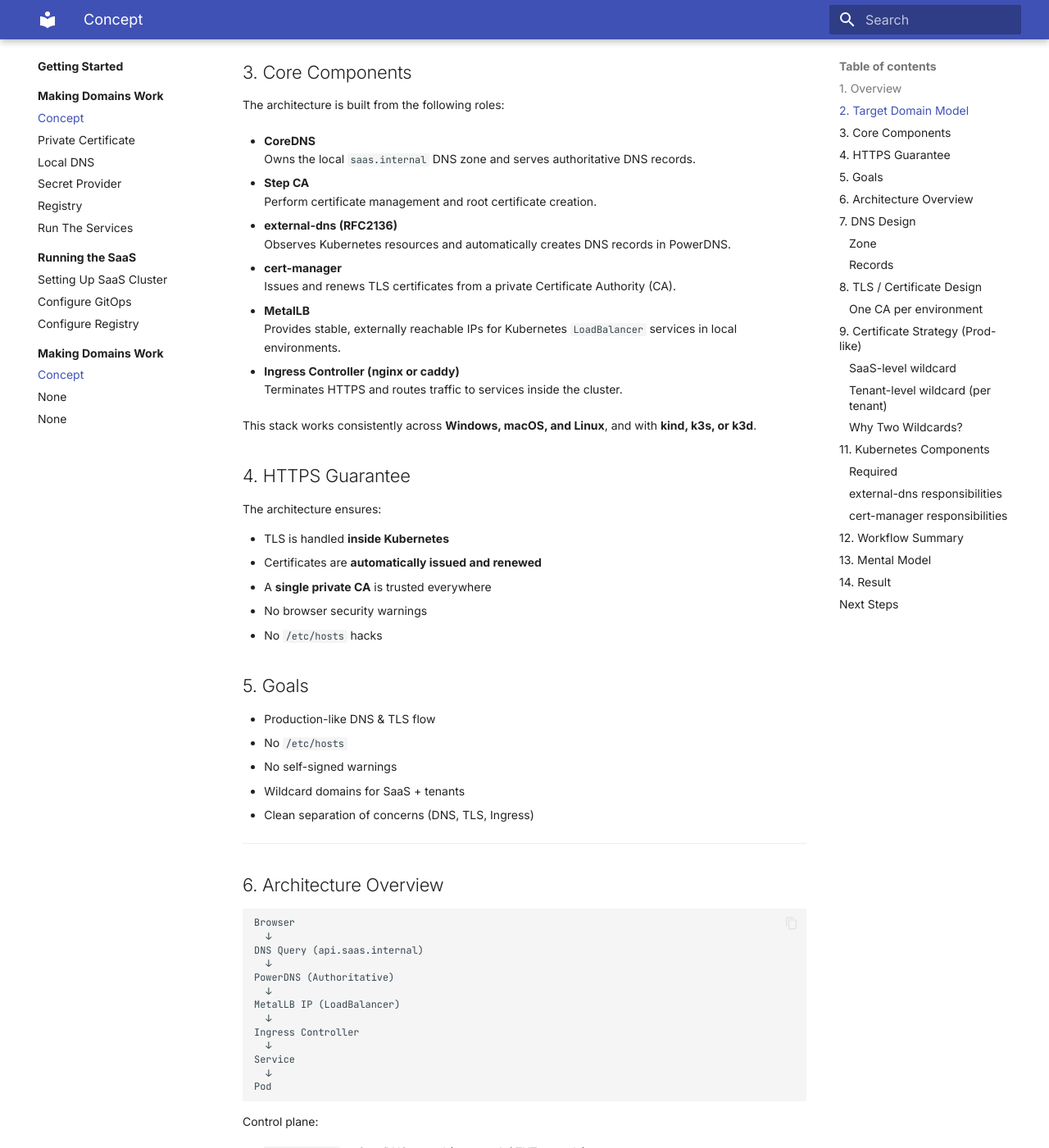
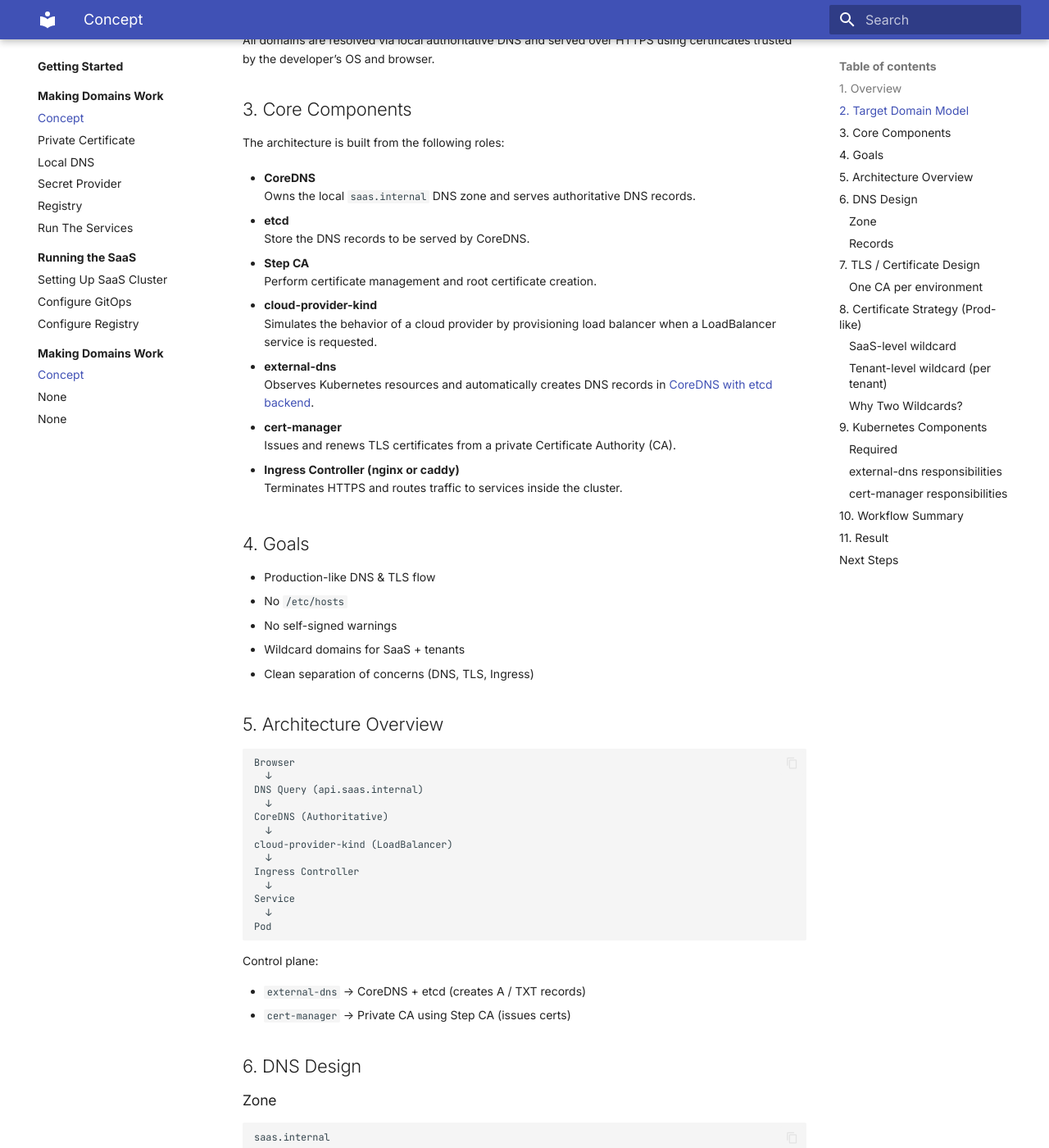
Before and after one commit to taufiqibrahim/saas-data-platform-on-kubernetes, an MkDocs documentation site: the page built from docs/getting-started/01-making-domains-work/01-local-concept.md, in a window 1280 px wide and 1400 px high, scrolled down 790 px. Shown: the whole window at 82% size. Built offline with MkDocs 1.6.1 and Material for MkDocs 9.7.7, drawn with Linux system fonts in a browser that asks for light colours; some of the changed text lies outside the part shown.

Commit message:
commit before

````diff
--- a/docs/getting-started/01-making-domains-work/01-local-concept.md
+++ b/docs/getting-started/01-making-domains-work/01-local-concept.md
@@ -26,35 +27,25 @@
 - **CoreDNS**
   Owns the local `saas.internal` DNS zone and serves authoritative DNS records.
 
+- **etcd**
+  Store the DNS records to be served by CoreDNS.
+
 - **Step CA**
   Perform certificate management and root certificate creation.
 
-- **external-dns (RFC2136)**
-  Observes Kubernetes resources and automatically creates DNS records in PowerDNS.
+- **cloud-provider-kind**
+  Simulates the behavior of a cloud provider by provisioning load balancer when a LoadBalancer service is requested.
+
+- **external-dns**
+  Observes Kubernetes resources and automatically creates DNS records in [CoreDNS with etcd backend](https://kubernetes-sigs.github.io/external-dns/v0.20.0/docs/tutorials/coredns-etcd/).
 
 - **cert-manager**
   Issues and renews TLS certificates from a private Certificate Authority (CA).
 
-- **MetalLB**
-  Provides stable, externally reachable IPs for Kubernetes `LoadBalancer` services in local environments.
-
 - **Ingress Controller (nginx or caddy)**
   Terminates HTTPS and routes traffic to services inside the cluster.
 
-This stack works consistently across **Windows, macOS, and Linux**, and with **kind, k3s, or k3d**.
-
-## 4. HTTPS Guarantee
-
-The architecture ensures:
-
-- TLS is handled **inside Kubernetes**
-- Certificates are **automatically issued and renewed**
-- A **single private CA** is trusted everywhere
-- No browser security warnings
-- No `/etc/hosts` hacks
-
-
-## 5. Goals
+## 4. Goals
 
 * Production-like DNS & TLS flow
 * No `/etc/hosts`
@@ -62,18 +53,16 @@
 * Wildcard domains for SaaS + tenants
 * Clean separation of concerns (DNS, TLS, Ingress)
 
----
-
-## 6. Architecture Overview
+## 5. Architecture Overview
 
 ```
 Browser
   ↓
 DNS Query (api.saas.internal)
   ↓
-PowerDNS (Authoritative)
+CoreDNS (Authoritative)
   ↓
-MetalLB IP (LoadBalancer)
+cloud-provider-kind (LoadBalancer)
   ↓
 Ingress Controller
   ↓
@@ -95,15 +84,14 @@
 saas.internal
 ```
 
-Managed **only** by PowerDNS (authoritative).
+Managed **only** by CoreDNS (authoritative).
 
 ### Records
 
 * Created automatically by `external-dns`
 * Based on `Service` / `Ingress` objects
-* No manual `pdnsutil` once automated
 
-## 8. TLS / Certificate Design
+## 7. TLS / Certificate Design
 
 ### One CA per environment
 
@@ -168,38 +156,29 @@
 ### external-dns responsibilities
 
 * Watches Services / Ingresses
-* Creates DNS records in PowerDNS
+* Creates DNS records in CoreDNS with etcd backend
 * No DNS resolution involved
 
 ### cert-manager responsibilities
 
-* Issues certs from the private CA
+* Issues certs from the private CA (Step CA)
 * Stores certs as Kubernetes Secrets
 * Renews automatically
 
-## 12. Workflow Summary
+## 10. Workflow Summary
 
 1. Private CA is created (once)
 2. CA is trusted by OS & browser
-3. CA is imported into cert-manager
-4. MetalLB assigns IP to Ingress Service
-5. external-dns creates DNS records
-6. cert-manager issues wildcard certs
+3. CA is imported into **cert-manager** using **Cluster Issuer**
+4. **cloud-provider-kind** assigns IP to Ingress Service
+5. **external-dns** creates DNS records
+6. **cert-manager** issues certs
 7. Ingress serves HTTPS traffic
 
-## 13. Mental Model
 
-```
-ONE environment
-→ ONE CA (trust root)
-→ MANY certificates
-→ MANY tenants
-→ MANY apps
-```
+## 11. Result
 
-## 14. Result
-
-You now have:
+You will have:
 
 * Production-like DNS
 * Production-like TLS
@@ -208,4 +187,4 @@
 * Zero browser warnings
 
 ## Next Steps
-- [Bootstraping CA](./b-bootstraping-ca.md)
+- [Bootstraping CA](./02-ca-bootstraping.md)
````
Also changed, not shown: other parts of docs/getting-started/01-making-domains-work/01-local-concept.md (+4 -3 lines), docs/getting-started/01-making-domains-work/02-ca-bootstraping.md (+7 -43 lines), docs/getting-started/01-making-domains-work/03-dns-setup.md (+35 -0 lines), docs/getting-started/02-running-the-saas/01-saas-cluster.md (+1 -2 lines), docs/getting-started/index.md (+7 -0 lines), docs/quickstart.md (deleted, +0 -7 lines).
